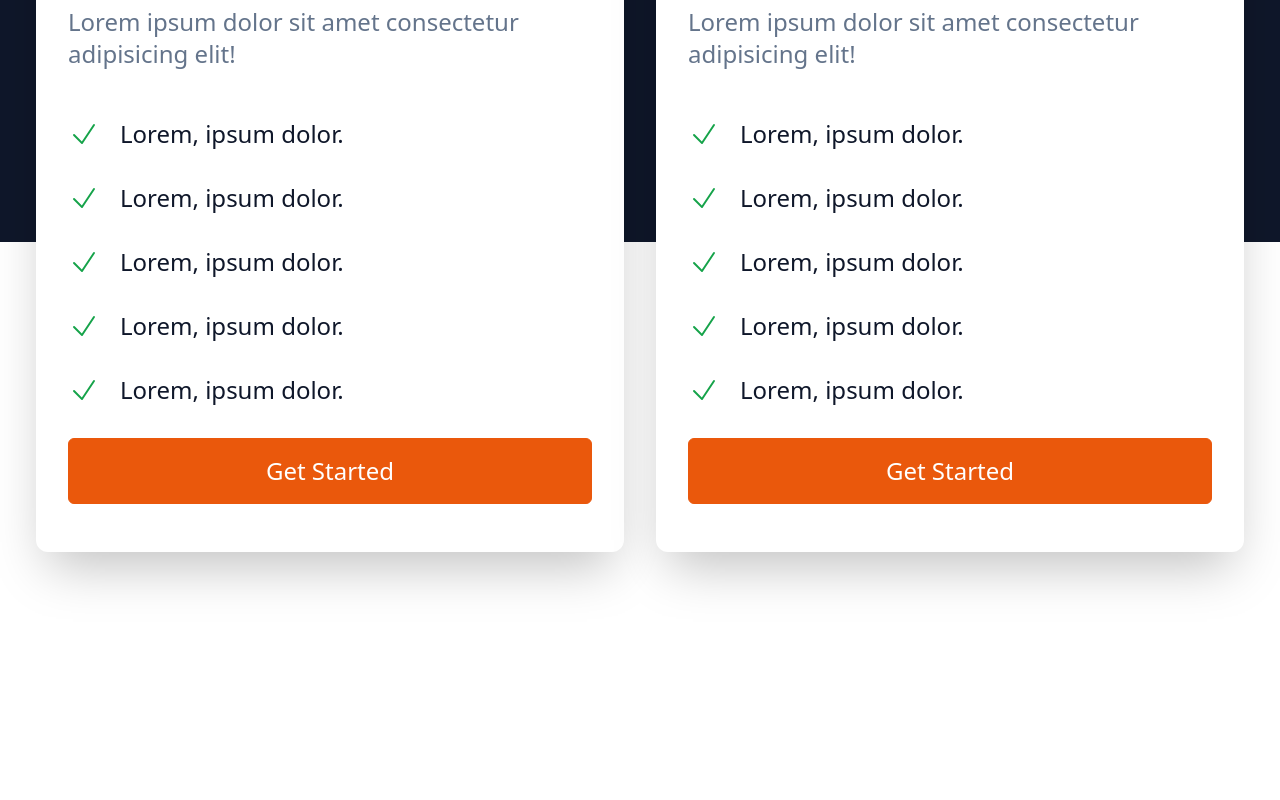
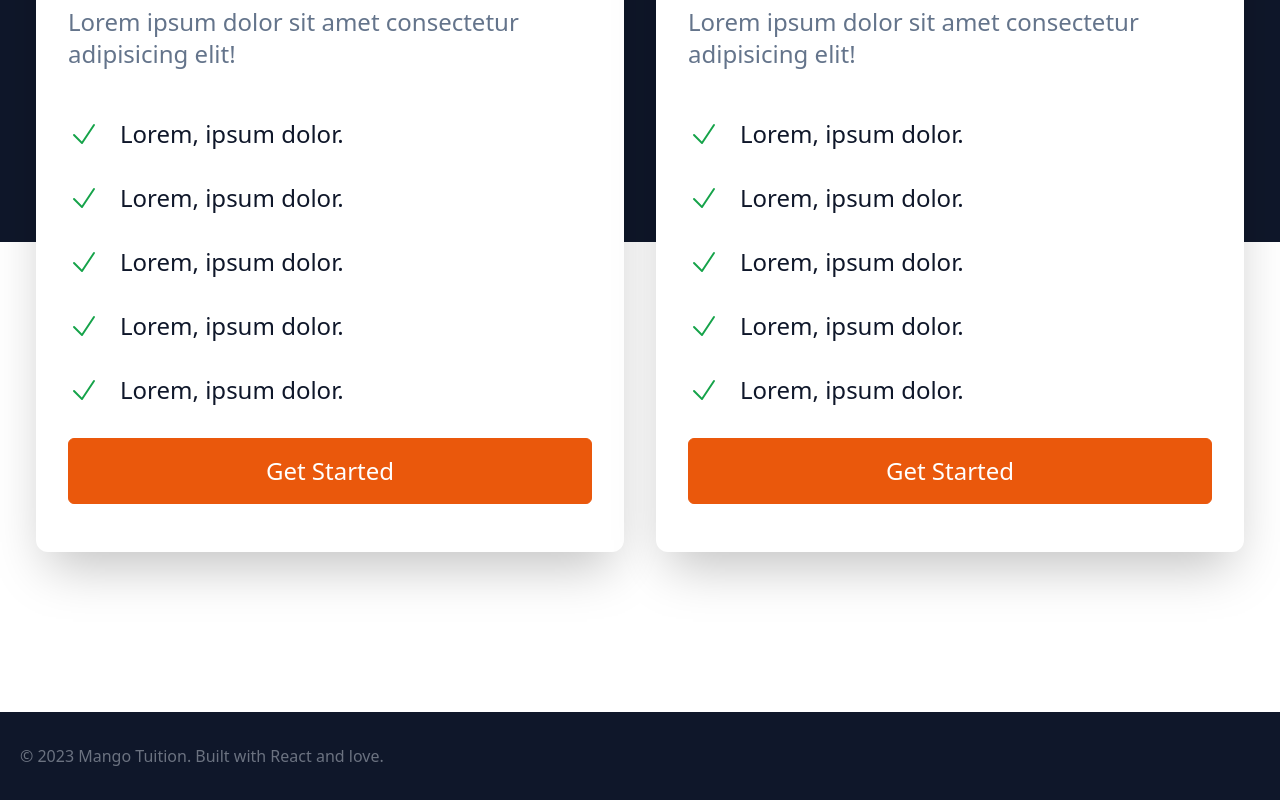
Before and after one commit to dotunomidiora/mangotuition, a React (Create React App) app: page / in a window 1280 px wide. Shown: the part 3688-4488 px from the top of the page. Before the commit the page ends 4400 px from the top, so only its background shows below. Built offline with nearby package versions, Linux system fonts and the light colour scheme.

Commit message:
Added footer component

```diff
--- a/package.json
+++ b/package.json
@@ -10,6 +10,7 @@
     "react": "^18.2.0",
     "react-dom": "^18.2.0",
     "react-scripts": "5.1.0-next.14",
+    "react-scroll": "^1.8.9",
     "web-vitals": "^2.1.4"
   },
   "scripts": {
--- a/src/App.js
+++ b/src/App.js
@@ -4,6 +4,7 @@ import About from "./components/About";
 import WhatWeDo from "./components/WhatWeDo";
 import WhatWeOffer from "./components/WhatWeOffer";
 import Pricing from "./components/Pricing";
+import Footer from "./components/Footer";
 
 
 function App() {
@@ -15,6 +16,7 @@ function App() {
     <WhatWeDo />
     <WhatWeOffer />
     <Pricing />
+    <Footer />
     </>
 
   );
--- /dev/null
+++ b/src/components/Footer.jsx
@@ -0,0 +1,14 @@
+import React from 'react'
+
+
+const Footer = () => {
+  return (
+    <div className='w-full mt-24 bg-slate-900 text-gray-300 py-y px-2'>
+        <div className='flex max-w-[1240px] m-auto justify-between sm:flex-row text-center text-gray-500 py-8'>
+        <p>&copy; 2023 Mango Tuition. Built with React and love.</p>
+        </div>
+    </div>
+  )
+}
+
+export default Footer
```
Also changed, not shown: 1 other file (tests, documents, lock files or other folders).
